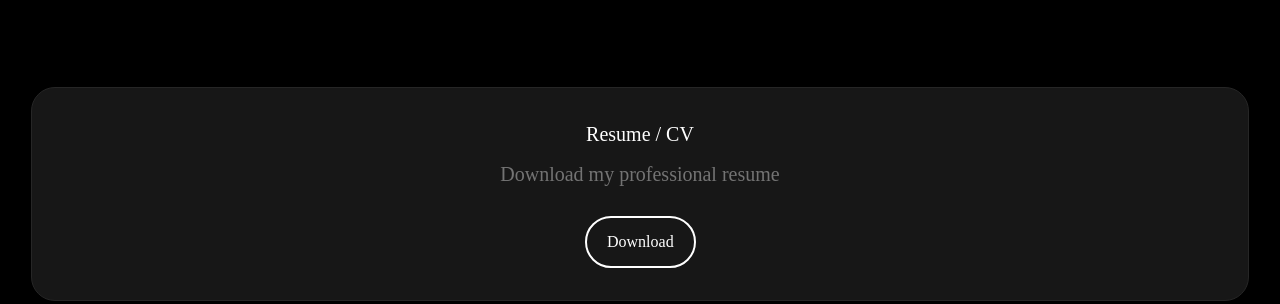
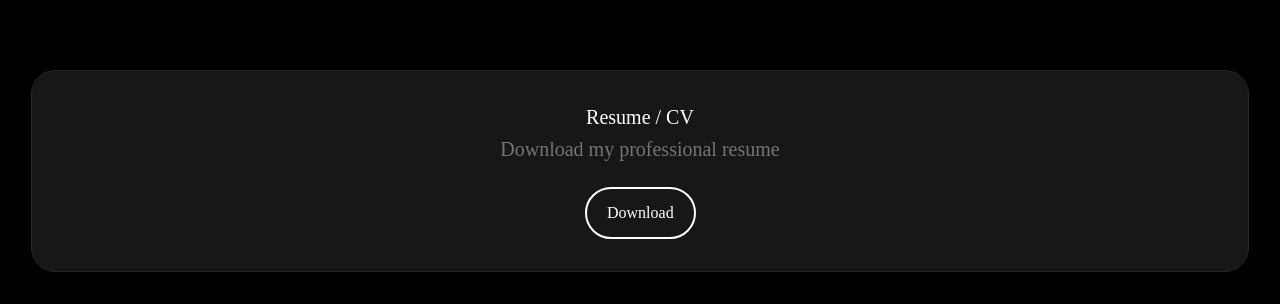
Before and after one commit to shim079/mysite, a Next.js app: page /mysite/About in a window 1280 px wide. Shown: the part 648-952 px from the top of the page. Built offline with nearby package versions, Linux system fonts and the light colour scheme; a web font is replaced by a local one.

Commit message:
Adjust spacing and text styles in About page

```diff
--- a/app/About/page.js
+++ b/app/About/page.js
@@ -117,21 +117,21 @@ const page = () => {
 
             </div>
 
-            <SpotlightCard className="w-full max-w-6xl mx-auto mt-20 box-content content-center cursor-pointer text-center
+            <SpotlightCard className="w-full max-w-6xl mx-auto mt-10 box-content content-center cursor-pointer text-center
              h-auto text-white transition-all duration-500 rounded-3xl p-6
              custom-spotlight-card">
 
   {/* Text Above */}
-  <h1 className="text-white text-base sm:text-lg md:text-xl mb-3">
+  <h1 className="text-white text-base sm:text-lg md:text-xl mb-1">
   Resume / CV
   </h1>
-  <p className="text-white/40 text-base sm:text-lg md:text-xl mb-2">
+  <p className="text-white/40 text-base sm:text-lg md:text-xl mb-1">
     Download my professional resume
   </p>
 
   {/* Button */}
   <div className="flex justify-center">
-    <Magnet padding={70} disabled={false} magnetStrength={20}>
+    <Magnet padding={50} disabled={false} magnetStrength={20}>
       <div className={Styles.ButtonWrapper}>
         <a href="/resume.pdf" download className={Styles.MoreButton}>
           Download
```
